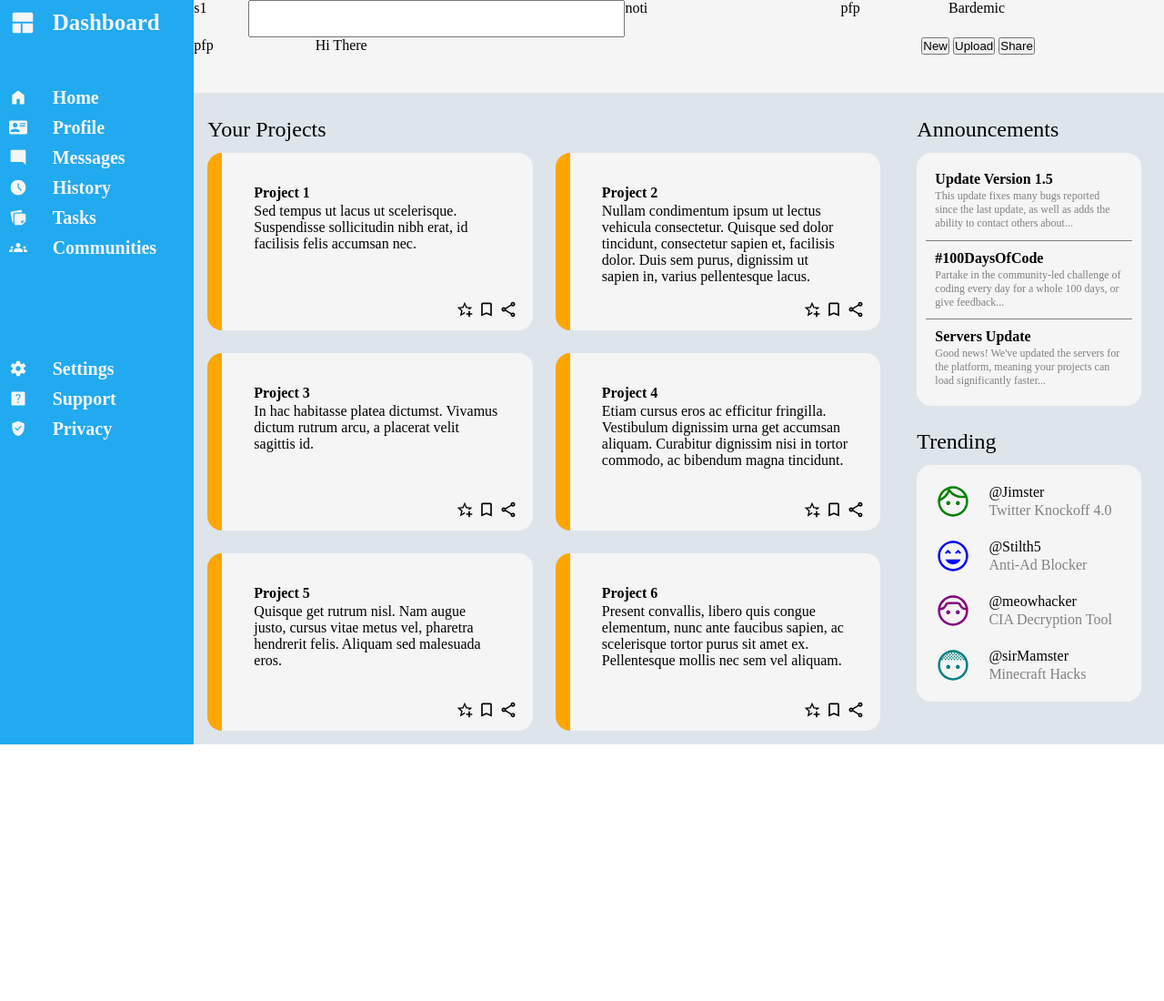
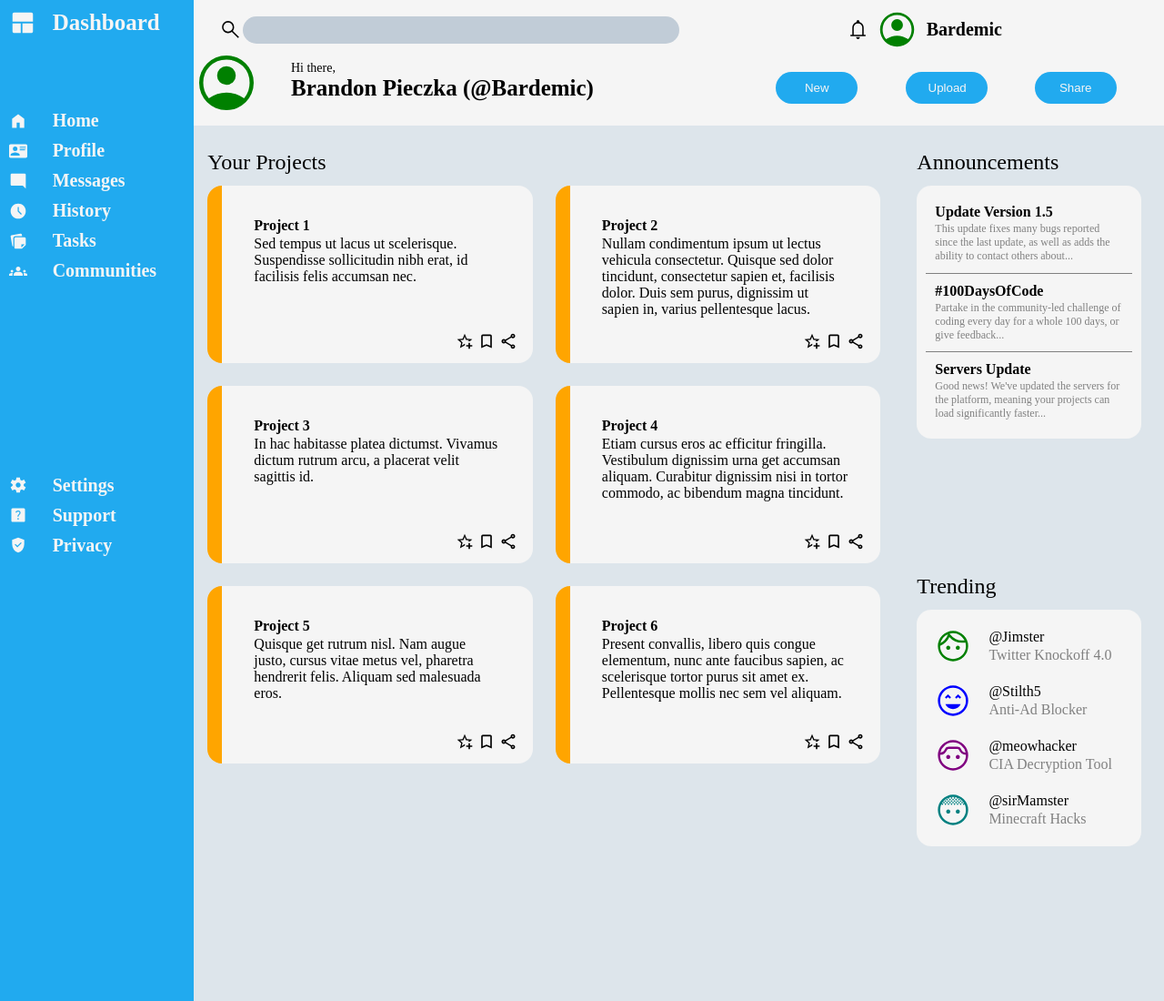
Before and after one commit to Bardemic/AdminDashboad, a plain HTML site: page index.html in a window 1280 px wide. Shown: the whole page at 91% size. Before the commit the page ends 818 px from the top, so only its background shows below. Drawn offline with Linux system fonts and the light colour scheme.

Commit message:
Add Header HTML/CSS

```diff
--- a/index.html
+++ b/index.html
@@ -28,15 +28,18 @@
         </aside>
         <header>
             <div>
-                <div>s1</div>
+                <img src="svgs/search.svg" alt="search icon">
                 <input type="search">
-                <div>noti</div>
-                <div>pfp</div>
+                <img src="svgs/notification.svg" alt="notification icon">
+                <img src="svgs/pfp.svg" alt="pfp icon">
                 <div>Bardemic</div>
             </div>
             <div>
-                <div>pfp</div>
-                <div>Hi There</div>
+                <div><img src="svgs/pfp.svg" alt="pfp icon"></div>
+                <div id="topText">
+                    <div>Hi there,</div>
+                    <div>Brandon Pieczka (@Bardemic)</div>
+                </div>
                 <div>
                     <button type="button">New</button>
                     <button type="button">Upload</button>
--- a/styles.css
+++ b/styles.css
@@ -72,12 +72,14 @@ aside > div > img {
 
 header > div:first-child {
     display: grid;
-    grid-template-columns: 1fr 7fr 4fr 2fr 4fr;
+    grid-template-columns: 1fr 9fr 4fr 1fr 5fr;
+    padding-top: 10px;
+    align-items: center;
 }
 
 header > div:last-child {
     display: grid;
-    grid-template-columns: 1fr 5fr 2fr;
+    grid-template-columns: 1fr 5fr 4fr;
 }
 
 main > section:first-child > div:last-child {
@@ -181,3 +183,61 @@ h4 {
 #projects > article > p {
     padding-bottom: 15px;
 }
+
+header > div > div > button {
+    border: none;
+    border-radius: 2em;
+    padding: 10px 25px;
+    width: 90px;
+    background-color: #21aaef;
+    color: #f5f5f5;
+}
+
+header > div:last-child > div:last-child {
+    display: grid;
+    grid-template-columns: 1fr 1fr 1fr;
+    align-items: center;
+}
+
+header > div:last-child > div > img {
+    height: 72px;
+}
+
+header > div:first-child > input[type="search"]{
+    border-radius: 2em;
+    border: none;
+    height: 30px;
+    background-color: #c1ccd7;
+}
+
+#topText {
+    display: grid;
+    grid-template-rows: 1fr 2fr;
+}
+
+#topText > div:first-child {
+    align-self: end;
+    font-size: 14px;
+}
+
+#topText > div:last-child {
+    font-size: 25px;
+    font-weight: 800;
+}
+
+header > div > input + img, header > div:first-child > img:first-child {
+    justify-self: end;
+    padding-right: 2%;
+    height: 25px;
+}
+
+header > div > img + img {
+    height: 45px;
+    padding-left: 8%;
+}
+
+header > div:first-child > div:last-child {
+    font-weight: 800;
+    font-size: 20px;
+    padding-left: 2%;
+}
```
Also changed, not shown: svgs/notification.svg (added), svgs/pfp.svg (added), svgs/search.svg (added).
